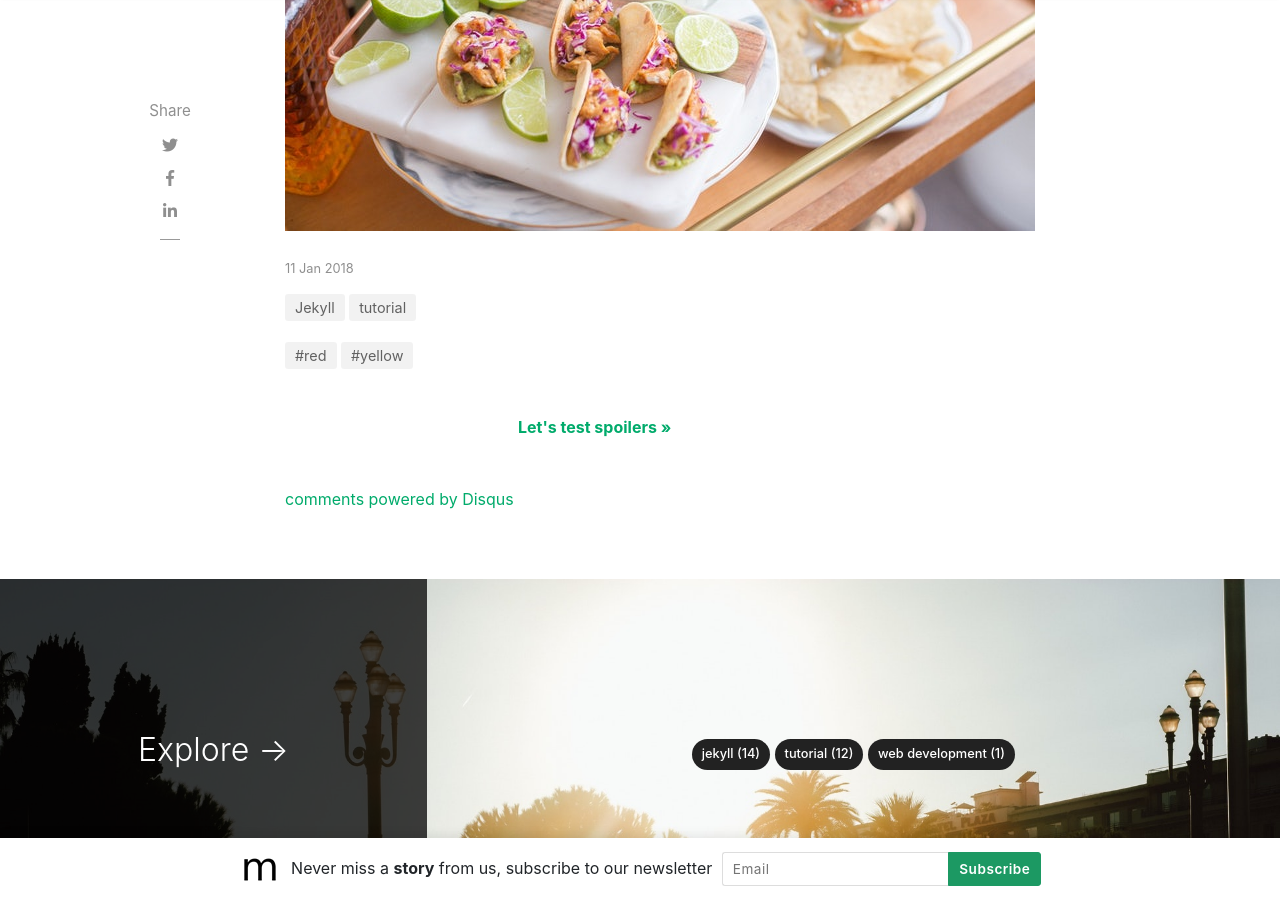
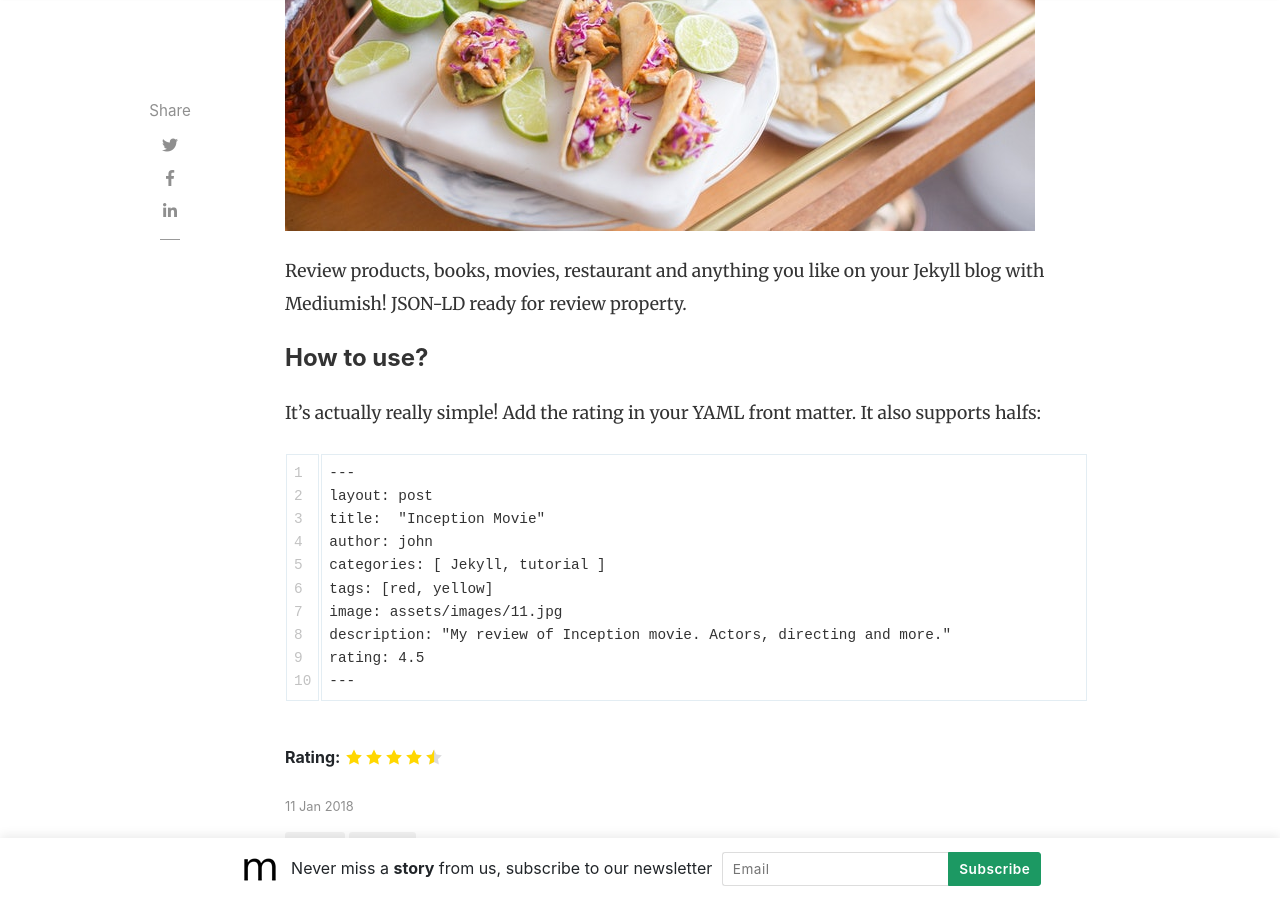
Before and after one commit to gpf192/gpf192.github.io, a Jekyll site: the page built from _posts/2018-01-11-customer-service.md, in a window 1280 px wide and 900 px high, scrolled down 693 px. Built offline with Jekyll 4.4.1, drawn with Linux system fonts in a browser that asks for light colours; nearby versions of some CDN libraries; comment, search, counter and statistics services are not loaded.

````diff
--- a/_posts/2018-01-11-customer-service.md
+++ b/_posts/2018-01-11-customer-service.md
@@ -9,4 +9,24 @@ video: assets/images/abc.mp4
 description: "My review of Inception movie. Acting, plot and something else in this short description."
 featured: true
 hidden: true
+rating: 4.5
 ---
+
+Review products, books, movies, restaurant and anything you like on your Jekyll blog with Mediumish! JSON-LD ready for review property.
+
+#### How to use?
+
+It's actually really simple! Add the rating in your YAML front matter. It also supports halfs:
+
+```html
+---
+layout: post
+title:  "Inception Movie"
+author: john
+categories: [ Jekyll, tutorial ]
+tags: [red, yellow]
+image: assets/images/11.jpg
+description: "My review of Inception movie. Actors, directing and more."
+rating: 4.5
+---
+```
````
